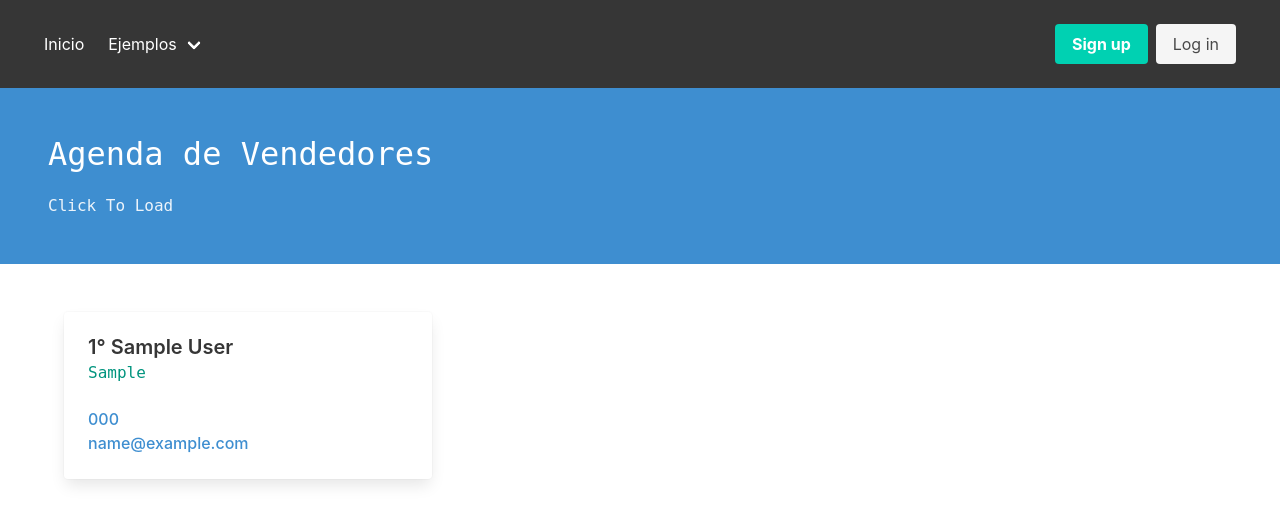
After one commit to jscpy/htmx-example, a Django app: template templates/profiles_on_load.html in a window 1280 px wide. The commit adds this page. Shown: the top 526 px of the page. Run offline with Django 3.2, Linux system fonts and the light colour scheme; the template is opened without the code that fills it: values that come from a table or form of the project are taken from there, others are empty; tables that the repository leaves empty hold one stand-in row (values such as "Sample post"); some libraries are stand-ins or nearby versions.

Commit message:
Agregando ejemplp de click to load. Refactorizando hx-confirm en lista.

```diff
--- a/demo/urls.py
+++ b/demo/urls.py
@@ -6,6 +6,7 @@ app_name = 'demo'
 urlpatterns = [
     path('', views.home, name='home'),
     path('profiles/', views.ProfileListView.as_view(), name='profiles'),
+    path('profiles/list/', views.ProfilesOnLoadView.as_view(), name='profiles-to-load'),
     path('workers/', views.WorkerListView.as_view(), name='workers'),
 
     # HTMX
--- a/templates/layout/navbar.html
+++ b/templates/layout/navbar.html
@@ -1,6 +1,8 @@
 <nav class="navbar is-spaced is-dark" role="navigation" aria-label="main navigation">
 <div class="navbar-brand">
-    <a role="button" class="navbar-burger" aria-label="menu" aria-expanded="false" data-target="navbarBasicExample">
+    <a role="button" class="navbar-burger" aria-label="menu" aria-expanded="false" data-target="navbarBasicExample"
+    _="on click toggle .is-active on .navbar-burger and .navbar-menu"
+    >
     <span aria-hidden="true"></span>
     <span aria-hidden="true"></span>
     <span aria-hidden="true"></span>
@@ -15,6 +17,7 @@
         <div class="navbar-dropdown">
         <a class="navbar-item" href="{% url 'demo:workers' %}">Active Search & Pagination</a>
         <a class="navbar-item" href="{% url 'demo:profiles' %}">Infinite Scroll</a>
+        <a class="navbar-item" href="{% url 'demo:profiles-to-load' %}">Click To Load</a>
         </div>
     </div>
     </div>
--- /dev/null
+++ b/templates/partials/list-items-on-load.html
@@ -0,0 +1,16 @@
+{% for profile in profiles %}
+<div class="column is-4">
+    {% include 'partials/item.html' with profile=profile %}
+</div>
+{% endfor %}
+{% if page_obj.has_next%}
+<div class="column is-4" id="replaceMe">
+    <button class="button is-primary is-fullwidth"
+    hx-get="{% url 'demo:profiles-to-load' %}?page={{page_obj.next_page_number}}"
+    hx-swap="outerHTML"
+    hx-target="#replaceMe"
+    >
+    Cargar más Agentes
+    </button>
+</div>
+{% endif %}
--- /dev/null
+++ b/templates/profiles_on_load.html
@@ -0,0 +1,16 @@
+{% extends "layout/base.html" %}
+{% block body %}
+<section class="hero is-info">
+    <div class="hero-body">
+        <p class="title is-spaced has-text-weight-normal is-family-monospace">Agenda de Vendedores</p>
+        <p class="subtitle is-6 is-family-code">Click To Load</p>
+    </div>
+</section>
+<section class="section">
+    <div class="container">
+        <div class="columns is-multiline is-vcentered">
+           {% include "partials/list-items-on-load.html" %}
+        </div>
+    </div>
+</section>
+{% endblock body %}
```
Also changed, not shown: demo/views.py (+12 -1 lines), templates/partials/todo-list.html (+3 -7 lines), templates/partials/list-items.html (renamed from templates/partials/list_items.html).
